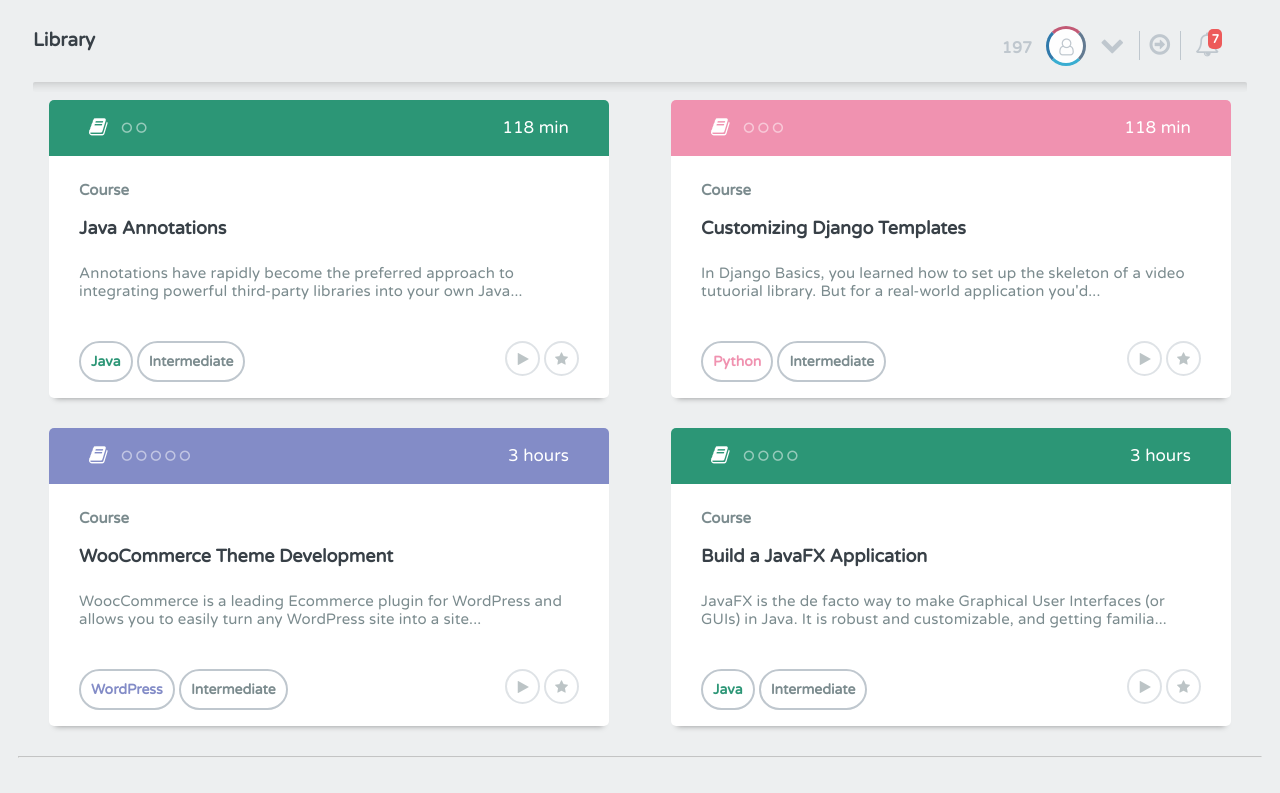
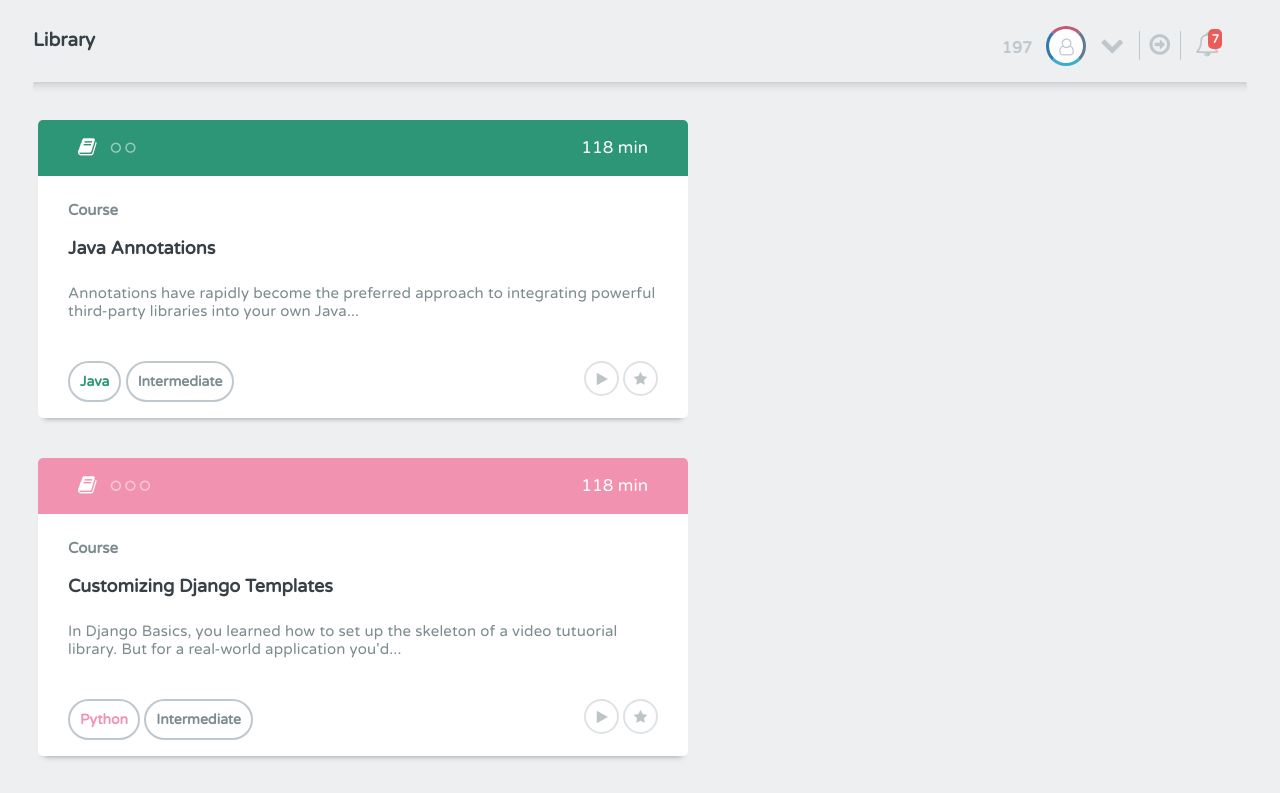
Before and after one commit to avocadobravado/treehouse-courses, a plain HTML site: page index.html in a window 1280 px wide. Shown: the top 793 px of the page. Drawn offline with Linux system fonts and the light colour scheme.

```diff
--- a/css/styles.css
+++ b/css/styles.css
@@ -108,11 +108,11 @@
 
 .course {
   background-color: white;
+  max-width: 650px;
   border-radius: 5px;
   box-shadow: 0 6px 6px -6px rgba(0, 0, 0, 0.4);
   float: left;
-  margin: 0 2.5% 30px 2.5%;
-  width: 45%;
+  margin: 20px;
 }
 
 .course:nth-child(2n+1) {
```
